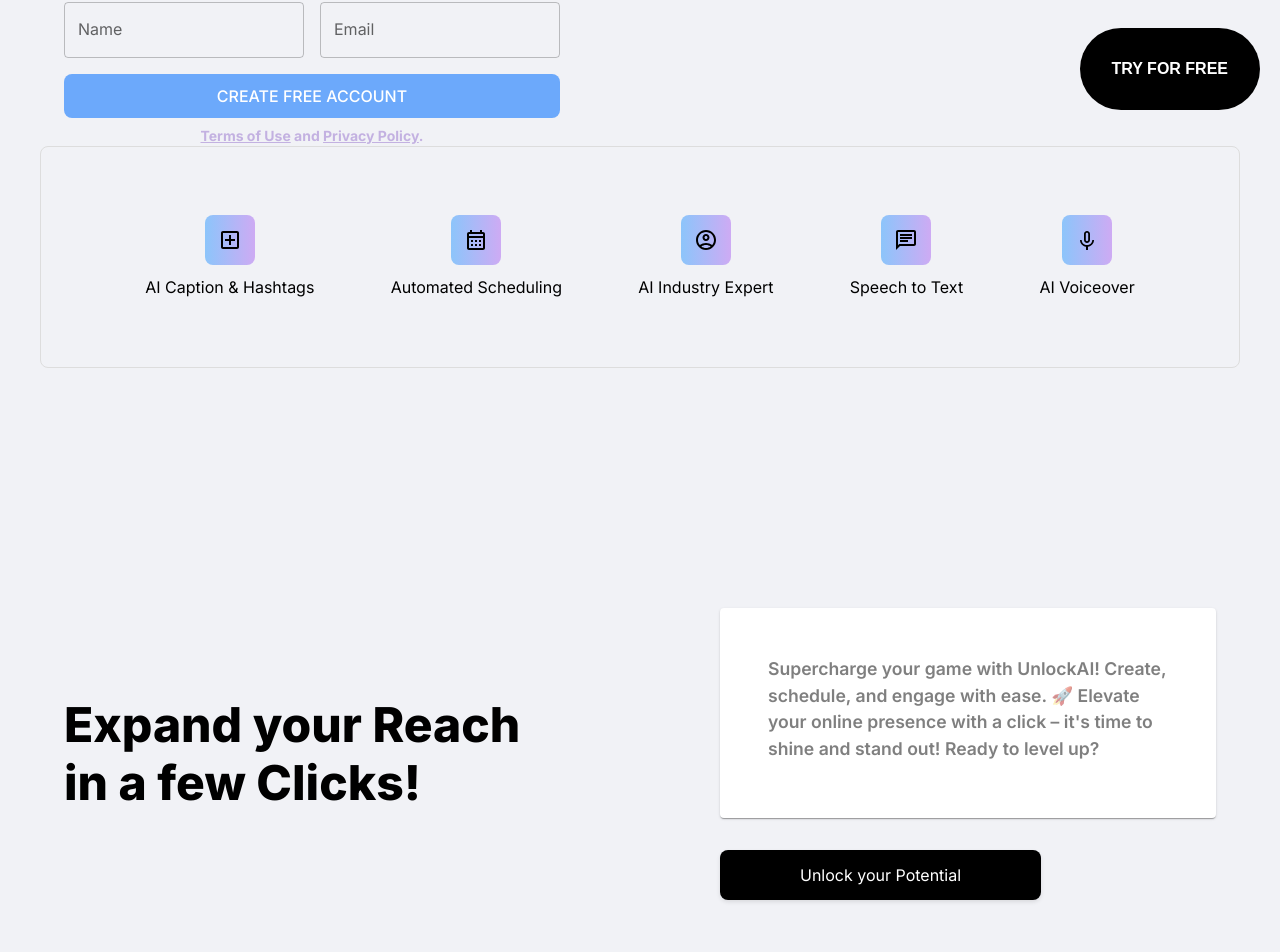
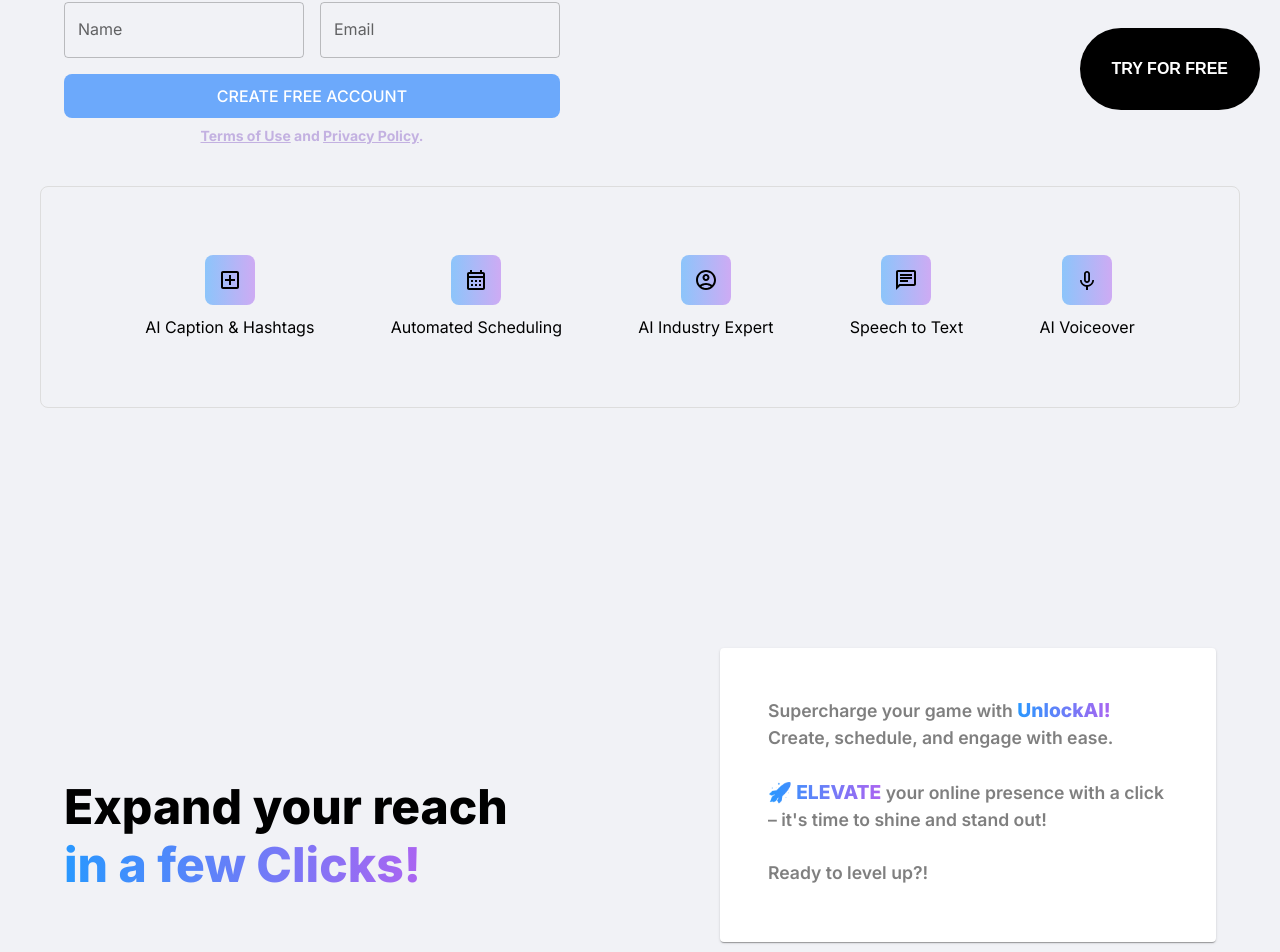
Before and after one commit to Basil-Kanaan/unlockai-react, a React (Create React App) app: page / in a window 1280 px wide. Shown: the part 670-1622 px from the top of the page. Built offline with nearby package versions, Linux system fonts and the light colour scheme.

Commit message:
improved styling

```diff
--- a/src/components/LandingPage/Features/Features.js
+++ b/src/components/LandingPage/Features/Features.js
@@ -25,7 +25,7 @@
             </Typography>
 
             {/* Grid of Cards */}
-            <Container maxWidth={"xl"}>
+            <Container maxWidth={"lg"}>
                 <Grid container spacing={3} sx={{ my: 4 }}>
                     {/* Repeat the Card component for each feature */}
                     {/* Example Card: */}
--- a/src/components/LandingPage/Footer/Footer.js
+++ b/src/components/LandingPage/Footer/Footer.js
@@ -14,7 +14,7 @@
                 background: 'linear-gradient(90deg, #2898FF, #6F5DCA)',
                 color: '#fff',
                 py: 4,
-                height: "50vh",
+                height: "600px",
                 pt: "5"
             }}
         >
--- a/src/components/LandingPage/Hero/Hero.js
+++ b/src/components/LandingPage/Hero/Hero.js
@@ -103,6 +103,7 @@
                 alignItems: 'center', // Center items vertically
                 justifyContent: 'space-evenly', // Equally distribute space horizontally
                 flexWrap: 'wrap', // Allow items to wrap to the next line
+                mt: 5
             }}>
                 <MiniFeature icon={<AddBoxOutlined/>} text="AI Caption & Hashtags" gradient={minifeature_bg}/>
                 <MiniFeature icon={<CalendarMonthOutlined/>} text="Automated Scheduling" gradient={minifeature_bg}/>
--- a/src/pages/Home.jsx
+++ b/src/pages/Home.jsx
@@ -19,16 +19,26 @@
             <div>
                     <Hero id={""} />
                     <CTA id={""}
-                         left="Expand your Reach in a few Clicks!"
-                         right="Supercharge your game with UnlockAI! Create, schedule, and engage with ease. 🚀 Elevate your online presence with a click – it's time to shine and stand out! Ready to level up?"
+                         left={<>Expand your reach<br/><span className={"gradient-text"}>in a few Clicks!</span></>}
+                         right={<>
+                             Supercharge your game with{' '}
+                             <span className={"gradient-text"} style={{fontWeight: 800, fontSize: "1.2rem"}}>UnlockAI!</span> Create, schedule, and engage
+                             with ease. <br/><br/> <span className={"gradient-text"} style={{fontWeight: 800, fontSize: "1.2rem"}}>🚀 ELEVATE</span> your online presence with a click – it's time to shine and
+                             stand out! <br/><br/>Ready to level up?!
+                         </>}
                     />
                     <InfluencerMarquee id={""}/>
 
                     <Features id={"features-section"}/>
                     <CTA id={""}
-                         left="AI Scheduling, for You!"
-                         right="UnlockAI allows you to create and schedule your social media posts all in one! Talk to experts to get the best advice."
-                         button="Unlock your Potential"
+                         left={<>AI Scheduling,<br/><span className={"gradient-text"}>For You!</span></>}
+                         right={
+                             <>
+                                 <span className={"gradient-text"} style={{fontWeight: 800, fontSize: "1.2rem"}}>UnlockAI</span> allows you to create and
+                                 schedule your social media posts all in one! Talk to experts to get the best
+                                 advice.
+                             </>
+                         }
                     />
                     <Testimonials id={"testimonials-section"} />
                     <Pricing id={"pricing-section"} />
```
